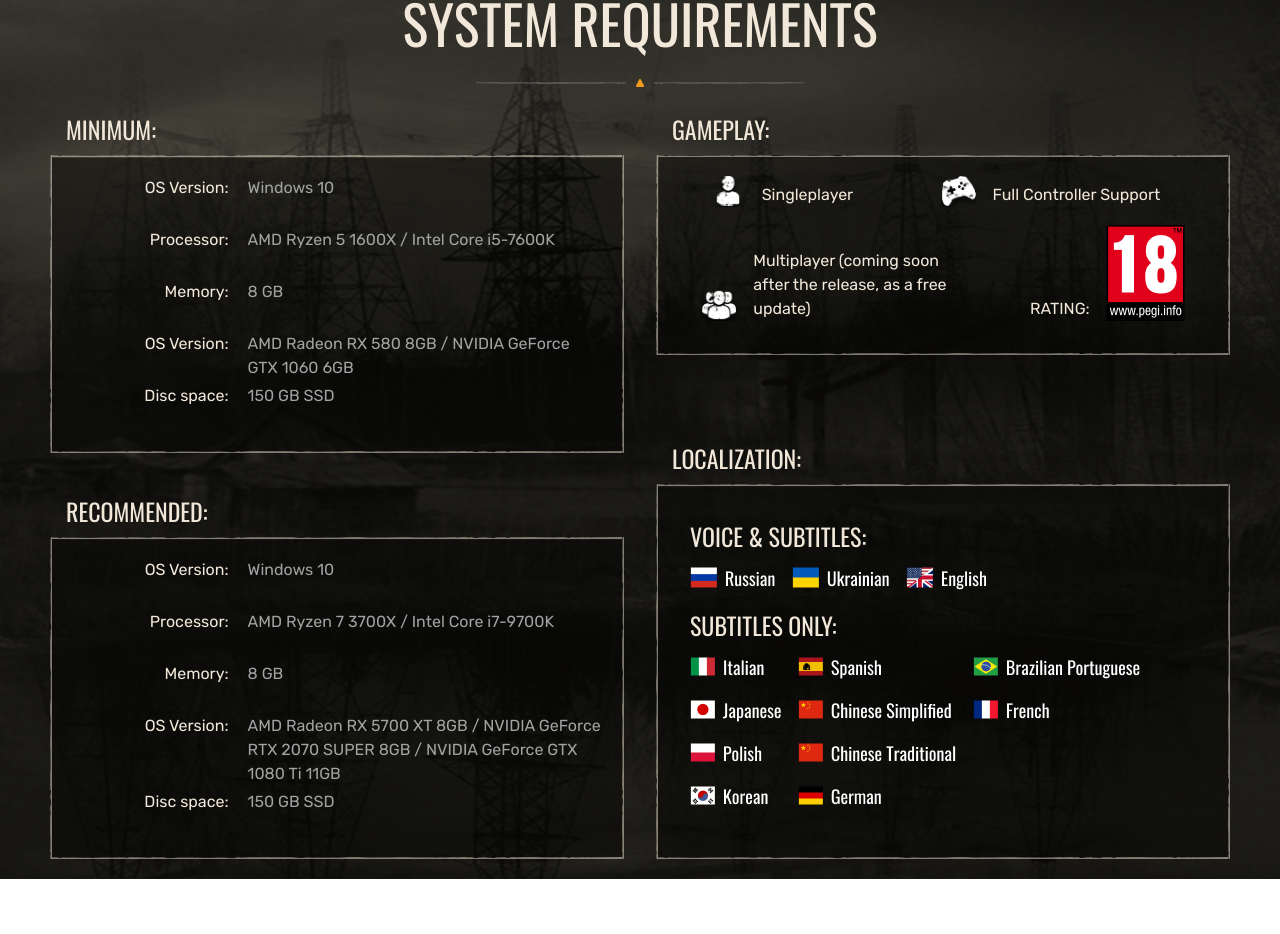
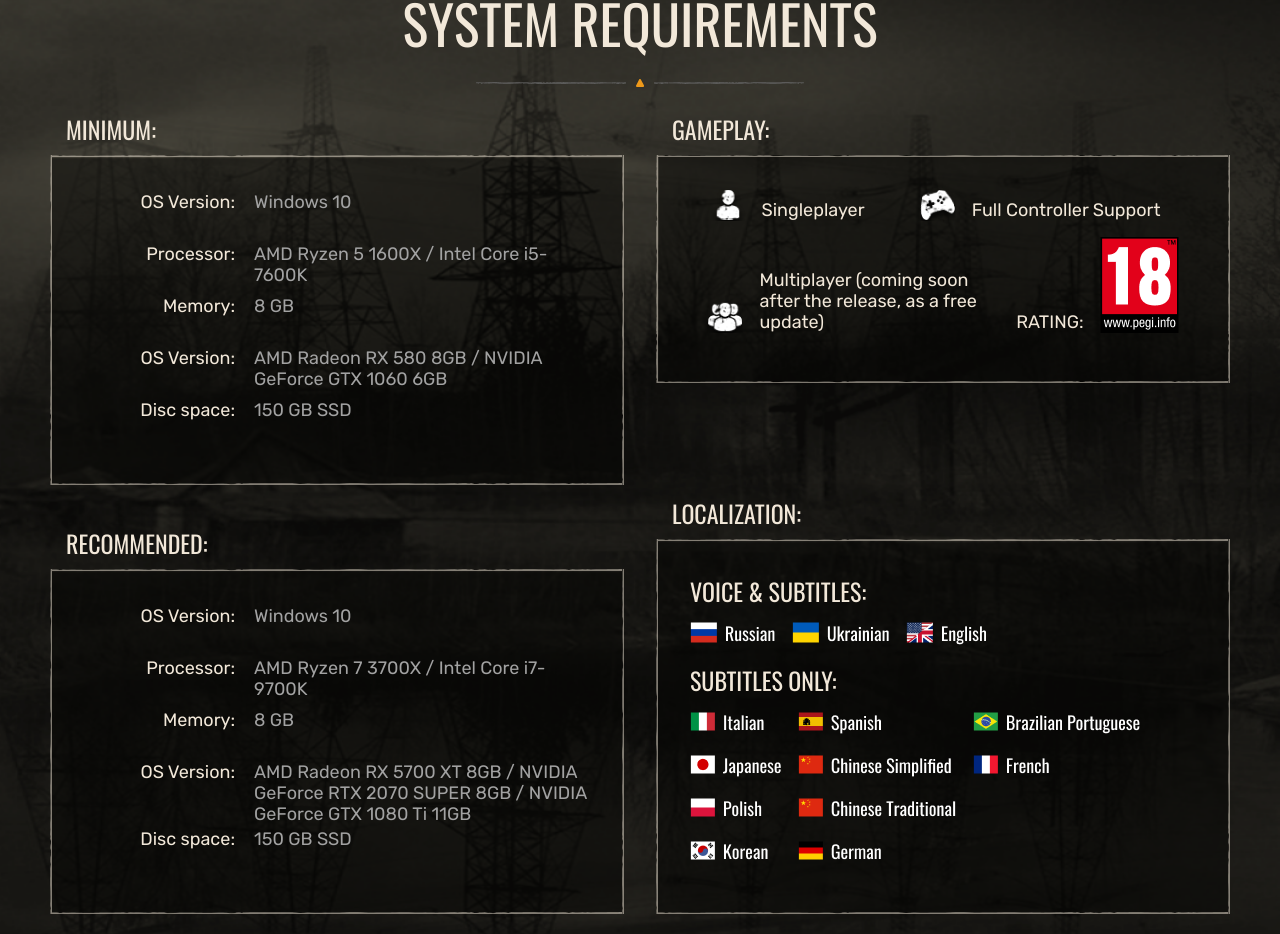
Before and after one commit to litvinets/GSC-test, an Angular app: page / in a window 1280 px wide. Shown: the part 951-1885 px from the top of the page. Before the commit the page ends 1830 px from the top, so only its background shows below. Built offline with nearby package versions, Linux system fonts and the light colour scheme.

Commit message:
Update requirements.component.scss

```diff
--- a/src/app/requirements/requirements.component.scss
+++ b/src/app/requirements/requirements.component.scss
@@ -13,7 +13,19 @@
   margin-bottom: 1rem;
 }
 .box{
-  padding: 1rem;
+  padding: 2rem;
+  background: url(/assets/bg-box-1.png) center center/cover no-repeat;
+  border-top: 2px solid rgba(242, 232, 217, 0.5);
+  border-bottom: 2px solid rgba(242, 232, 217, 0.5);
+  border-image: url('/assets/icons/border.png') 30 stretch;
+  &-container{
+    border-left: 2px solid rgba(242, 232, 217, 0.5);
+    border-right: 2px solid rgba(242, 232, 217, 0.5);
+    border-image: url('/assets/icons/border2.png') 30 stretch;
+  }
+  max-width: 570px;
+  min-height: 200px;
+  margin: 0;
 
   td:first-child{
     width: 30%;
@@ -28,22 +40,10 @@
   }
   td{
     height: 3rem;
+    font-weight: 300;
+    font-size: 18px;
+    line-height: 21px;
   }
-}
-.box{
-  background: url(/assets/bg-box-1.png) center center/cover no-repeat;
-
-  border-top: 2px solid rgba(242, 232, 217, 0.5);
-  border-bottom: 2px solid rgba(242, 232, 217, 0.5);
-  border-image: url('/assets/icons/border.png') 30 stretch;
-  &-container{
-    border-left: 2px solid rgba(242, 232, 217, 0.5);
-    border-right: 2px solid rgba(242, 232, 217, 0.5);
-    border-image: url('/assets/icons/border2.png') 30 stretch;
-  }
-  max-width: 570px;
-  min-height: 200px;
-  margin: 0;
   ul{
     list-style-type: none;
     padding: 0;
@@ -55,6 +55,9 @@
     margin-bottom: 1rem;
     justify-content: center;
     align-items: end;
+    font-weight: 300;
+    font-size: 18px;
+    line-height: 21px;
     p{
       max-width: 222px;
       margin: 0;
@@ -64,7 +67,6 @@
     padding: 2rem;
   }
   &-gameplay{
-    padding: 1rem;
     img{
       margin: 0 1rem;
     }
```
